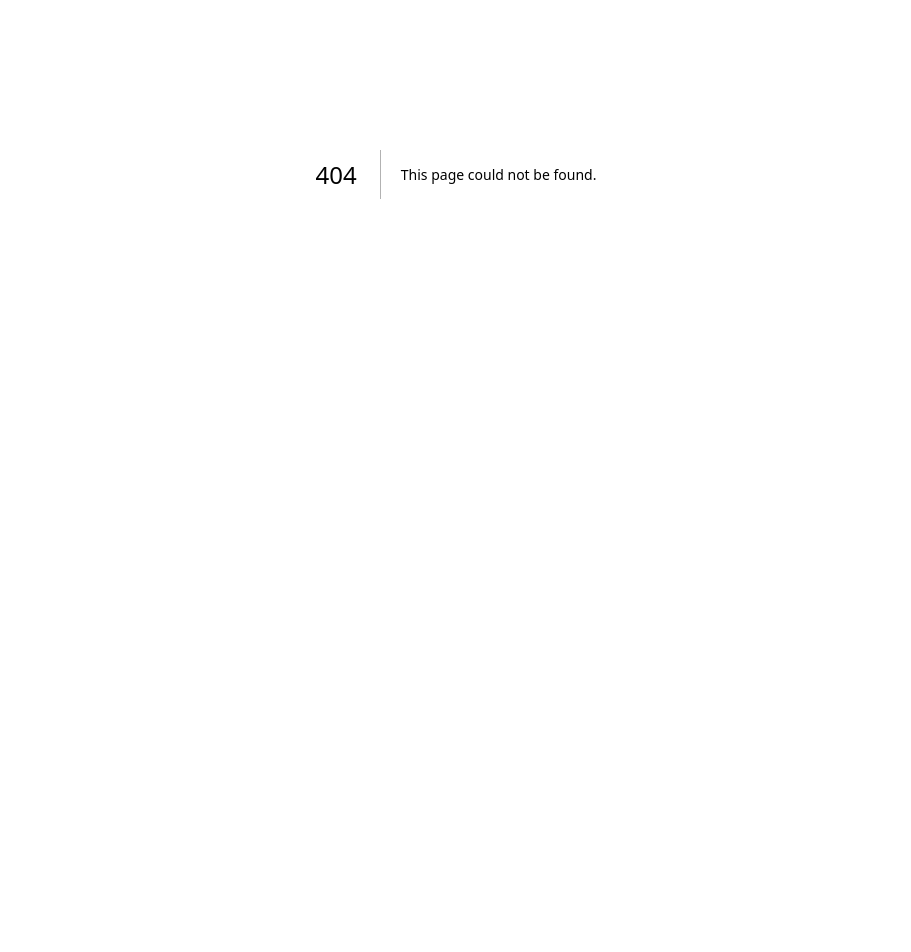
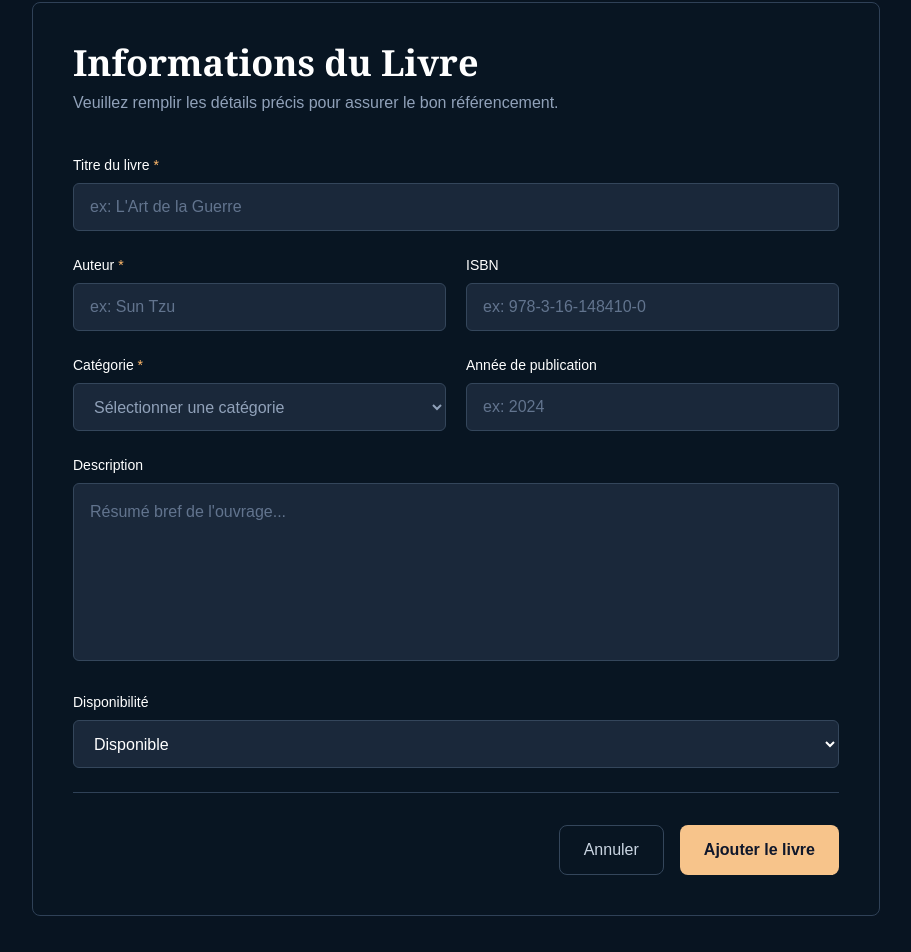
Before and after one commit to shsalima/openShelf-library, a Next.js app: page /books/create in a window 1280 px wide. Before the commit this address had no page. Shown: the part 283-1235 px from the top of the page, without its empty margins (184-1095 px from the left). Before the commit the page ends 857 px from the top, so only its background shows below. Built offline with nearby package versions, Linux system fonts and the light colour scheme.

Commit message:
ternime la logique de la fonctionnalité d'ajouter livre dans la bibloithéque

```diff
--- /dev/null
+++ b/app/books/create/page.tsx
@@ -0,0 +1,33 @@
+import BookForm from "@/components/BookForm";
+import { ArrowLeft } from "lucide-react";
+import Link from "next/link";
+
+export default function CreateBookPage() {
+  return (
+   <main className="min-h-screen bg-[#081421] text-white">
+  <div className="max-w-4xl mx-auto px-6 py-12">
+
+    <Link
+      href="/"
+      className="inline-flex items-center gap-2 text-slate-400 hover:text-white transition mb-8"
+    >
+      <ArrowLeft size={18} />
+      <span>Back to Home</span>
+    </Link>
+
+    <div className="mb-10 text-center">
+      <h1 className="text-5xl font-bold">
+        Add New Book
+      </h1>
+
+      <p className="text-slate-400 mt-3">
+        Complete the form below to add a new book to your library.
+      </p>
+    </div>
+
+    <BookForm />
+
+  </div>
+</main>
+  );
+}
--- /dev/null
+++ b/components/BookForm.tsx
@@ -0,0 +1,243 @@
+"use client";
+
+import { useRouter } from "next/navigation";
+import { title } from "process";
+import React, { useState } from "react";
+
+export default function BookForm() {
+    const router=useRouter()
+
+    const [formData,setFormData]=useState({
+         title: "",
+        author: "",
+        isbn: "",
+        category: "",
+        publicationYear: "",
+        description: "",
+        available: true,
+
+    })
+
+    const handleChange=(
+        e:React.ChangeEvent<
+           HTMLInputElement | HTMLTextAreaElement | HTMLSelectElement
+        >
+    )=>{
+        const {name,value}= e.target
+
+        setFormData({
+            ...formData,
+        [name]:
+            name === "available"
+               ? value ==="true"
+               : value,
+
+        })
+    }
+
+
+    const handleSubmit=async (e:React.FormEvent<HTMLFormElement>)=>{
+        e.preventDefault()
+        try{
+            const response=await fetch("/api/books",{
+                method:"POST",
+                headers:{
+                    "Content-Type":"application/json",
+                },
+                body:JSON.stringify({
+                    ...formData,
+                    publicationYear:Number(formData.publicationYear)
+
+                }),
+
+            })
+            if(!response.ok){
+                throw new Error("Erreur lors de l'ajout du livre")
+            }
+            router.push("/")
+            router.refresh()
+        }catch (error) {
+    console.log(error);
+    alert("Erreur lors de l'ajout du livre");
+  }
+    }
+
+
+  return (
+    <div className="lg:col-span-2">
+      <div className="bg-[#081522] border border-[#2F4157] rounded-lg p-10">
+
+
+
+        <h2 className="text-4xl font-serif font-semibold text-white">
+          Informations du Livre
+        </h2>
+
+        <p className="text-slate-400 mt-2 mb-10">
+          Veuillez remplir les détails précis pour assurer le bon référencement.
+        </p>
+
+        <form onSubmit={handleSubmit} className="space-y-6">
+          <div>
+            <label className="block text-sm font-medium text-white mb-2">
+              Titre du livre <span className="text-orange-300">*</span>
+            </label>
+
+            <input
+              type="text"
+              name="title"
+              value={formData.title}
+              onChange={handleChange}
+              placeholder="ex: L'Art de la Guerre"
+              className="w-full h-12 px-4 rounded-md bg-[#1A283A] border border-[#34465B] text-white placeholder:text-slate-500 focus:outline-none focus:border-[#F7C48B]"
+            />
+
+          </div>
+
+          <div className="grid grid-cols-1 md:grid-cols-2 gap-5">
+
+            <div>
+
+              <label className="block text-sm font-medium text-white mb-2">
+                Auteur <span className="text-orange-300">*</span>
+              </label>
+
+              <input
+                type="text"
+                 name="author"
+                value={formData.author}
+                onChange={handleChange}
+
+                placeholder="ex: Sun Tzu"
+                className="w-full h-12 px-4 rounded-md bg-[#1A283A] border border-[#34465B] text-white placeholder:text-slate-500 focus:outline-none focus:border-[#F7C48B]"
+              />
+
+            </div>
+
+            <div>
+
+              <label className="block text-sm font-medium text-white mb-2">
+                ISBN
+              </label>
+
+              <input
+                type="text"
+                name="isbn"
+                value={formData.isbn}
+                onChange={handleChange}
+                placeholder="ex: 978-3-16-148410-0"
+                className="w-full h-12 px-4 rounded-md bg-[#1A283A] border border-[#34465B] text-white placeholder:text-slate-500 focus:outline-none focus:border-[#F7C48B]"
+              />
+
+            </div>
+
+          </div>
+
+          <div className="grid grid-cols-1 md:grid-cols-2 gap-5">
+
+            <div>
+
+              <label className="block text-sm font-medium text-white mb-2">
+                Catégorie <span className="text-orange-300">*</span>
+              </label>
+
+              <select
+                name="category"
+                value={formData.category}
+                onChange={handleChange}
+                className="w-full h-12 px-4 rounded-md bg-[#1A283A] border border-[#34465B] text-slate-400 focus:outline-none focus:border-[#F7C48B]"
+              >
+                <option>Sélectionner une catégorie</option>
+                <option>Roman</option>
+                <option>Science</option>
+                <option>Informatique</option>
+                <option>Histoire</option>
+                <option>Business</option>
+              </select>
+
+            </div>
+
+            <div>
+
+              <label className="block text-sm font-medium text-white mb-2">
+                Année de publication
+              </label>
+
+              <input
+                type="number"
+                name="publicationYear"
+                value={formData.publicationYear}
+                onChange={handleChange}
+                placeholder="ex: 2024"
+                className="w-full h-12 px-4 rounded-md bg-[#1A283A] border border-[#34465B] text-white placeholder:text-slate-500 focus:outline-none focus:border-[#F7C48B]"
+              />
+
+            </div>
+
+          </div>
+
+          <div>
+
+            <label className="block text-sm font-medium text-white mb-2">
+              Description
+            </label>
+
+            <textarea
+              rows={6}
+              name="description"
+              value={formData.description}
+              onChange={handleChange}
+              placeholder="Résumé bref de l'ouvrage..."
+              className="w-full p-4 rounded-md bg-[#1A283A] border border-[#34465B] text-white placeholder:text-slate-500 resize-none focus:outline-none focus:border-[#F7C48B]"
+            ></textarea>
+
+          </div>
+
+
+          <div>
+
+            <label className="block text-sm font-medium text-white mb-2">
+              Disponibilité
+            </label>
+
+            <select
+                name="available"
+                value={String(formData.available)}
+                onChange={handleChange}
+              className="w-full h-12 px-4 rounded-md bg-[#1A283A] border border-[#34465B] text-white focus:outline-none focus:border-[#F7C48B]"
+            >
+              <option value="true">Disponible</option>
+              <option value="false">Emprunté</option>
+            </select>
+
+          </div>
+
+
+          <div className="border-t border-[#2F4157] pt-8">
+
+            <div className="flex justify-end gap-4">
+
+              <button
+                type="button"
+                className="px-6 py-3 rounded-lg border border-[#34465B] text-slate-300 hover:bg-[#1A283A] transition"
+              >
+                Annuler
+              </button>
+
+              <button
+                type="submit"
+                className="px-6 py-3 rounded-lg bg-[#F7C48B] text-slate-900 font-semibold hover:bg-[#f5b976] transition"
+              >
+                Ajouter le livre
+              </button>
+
+            </div>
+
+          </div>
+
+        </form>
+
+      </div>
+    </div>
+  );
+}
```
